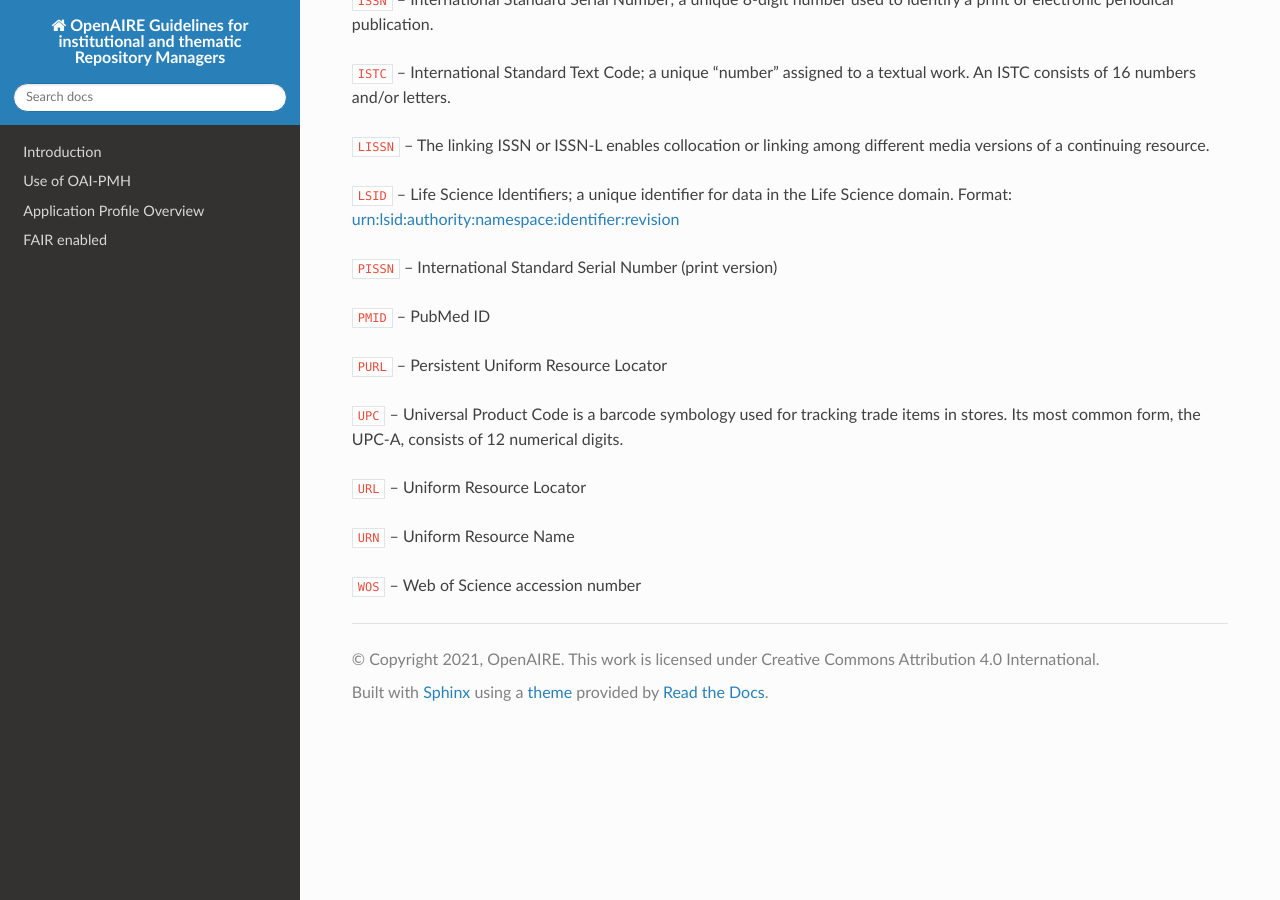
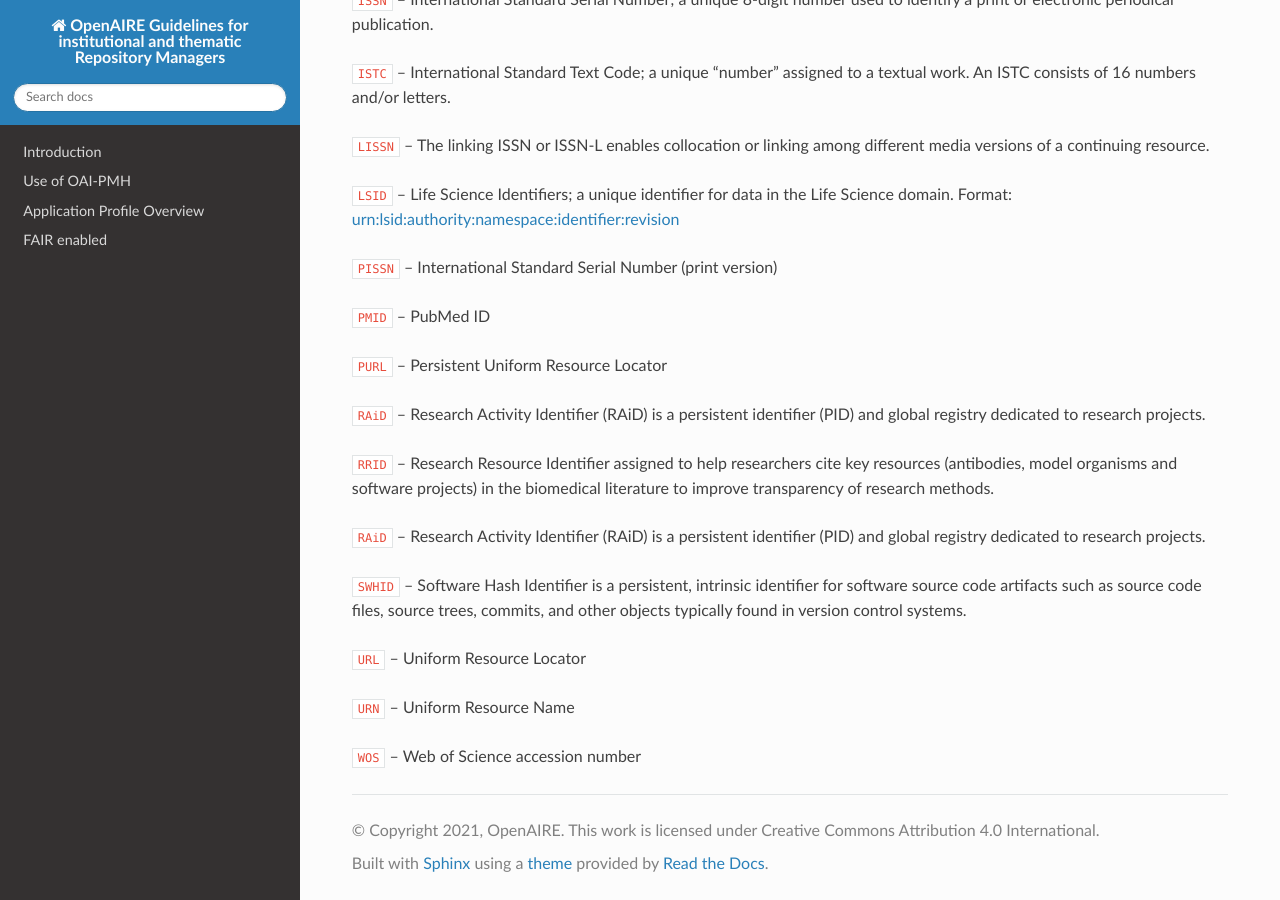
Before and after one commit to openaire/guidelines-literature-repositories, a Sphinx documentation site: the page built from docs/vocabularies/relatedidentifiertype.rst, in a window 1280 px wide and 900 px high, scrolled down 672 px. Built offline with Sphinx 7.4.7 and the Read the Docs theme 3.1.0, drawn with Linux system fonts in a browser that asks for light colours; a script that is not in the unit is left out.

Commit message:
Update relatedidentifiertype.rst
additional types from the updated datacite schema

```diff
--- a/docs/vocabularies/relatedidentifiertype.rst
+++ b/docs/vocabularies/relatedidentifiertype.rst
@@ -17,7 +17,10 @@
 * ``PISSN`` – International Standard Serial Number (print version)
 * ``PMID`` – PubMed ID
 * ``PURL`` – Persistent Uniform Resource Locator
-* ``UPC`` – Universal Product Code is a barcode symbology used for tracking trade items in stores. Its most common form, the UPC-A, consists of 12 numerical digits.
+* ``RAiD`` – Research Activity Identifier (RAiD) is a persistent identifier (PID) and global registry dedicated to research projects.
+* ``RRID`` – Research Resource Identifier assigned to help researchers cite key resources (antibodies, model organisms and software projects) in the biomedical literature to improve transparency of research methods.
+* ``RAiD`` – Research Activity Identifier (RAiD) is a persistent identifier (PID) and global registry dedicated to research projects.
+* ``SWHID`` – Software Hash Identifier is a persistent, intrinsic identifier for software source code artifacts such as source code files, source trees, commits, and other objects typically found in version control systems.
 * ``URL`` – Uniform Resource Locator
 * ``URN`` – Uniform Resource Name
 * ``WOS`` – Web of Science accession number
```
